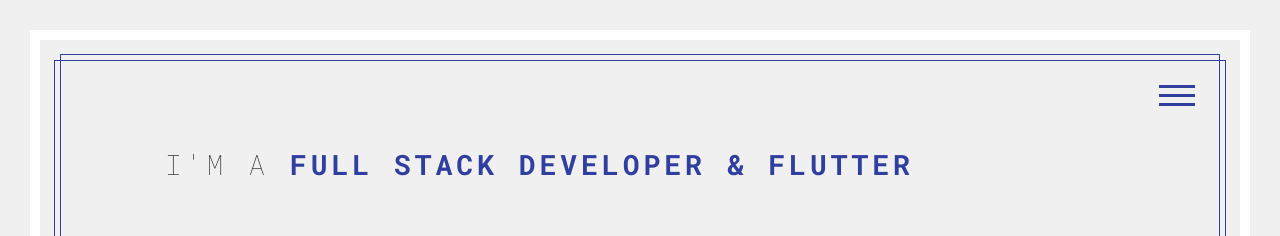
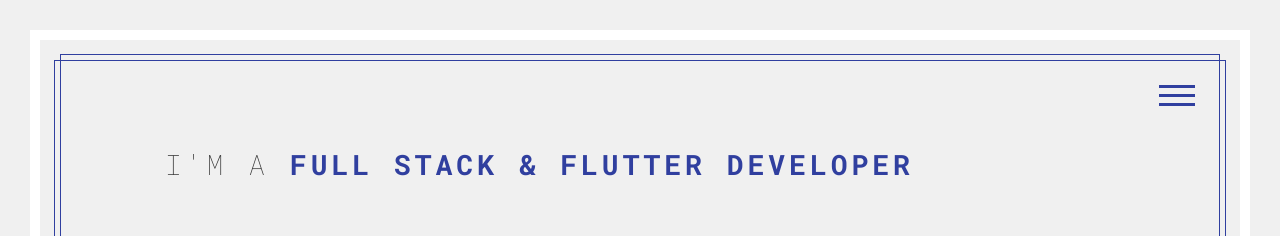
Before and after one commit to chmuhammadasim/testapp, a plain HTML site: page index.html in a window 1280 px wide. Both pictures are taken after a click on the link "DISCOVER MORE". Shown: the top 236 px of the page. Drawn offline with Linux system fonts and the light colour scheme; files whose address does not match are found by name.

Commit message:
about upadate

```diff
--- a/index.html
+++ b/index.html
@@ -158,7 +158,7 @@
 
 							<div class='section-header' >
 								<h2>
-									I'm a <strong class='color' >Full Stack Developer & Flutter</strong>
+									I'm a <strong class='color' >Full Stack & Flutter Developer</strong>
 								</h2>
 							</div>
 
```
